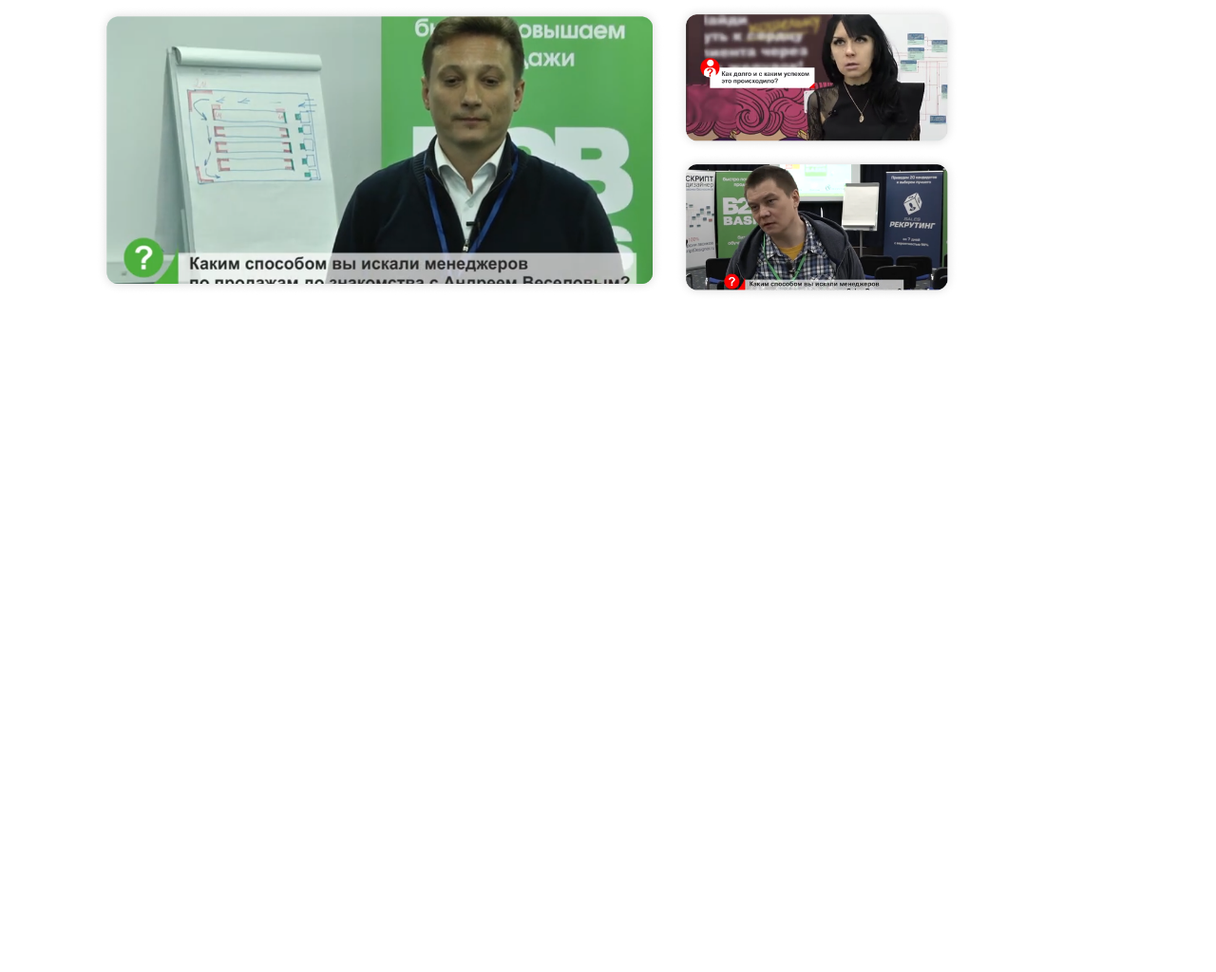
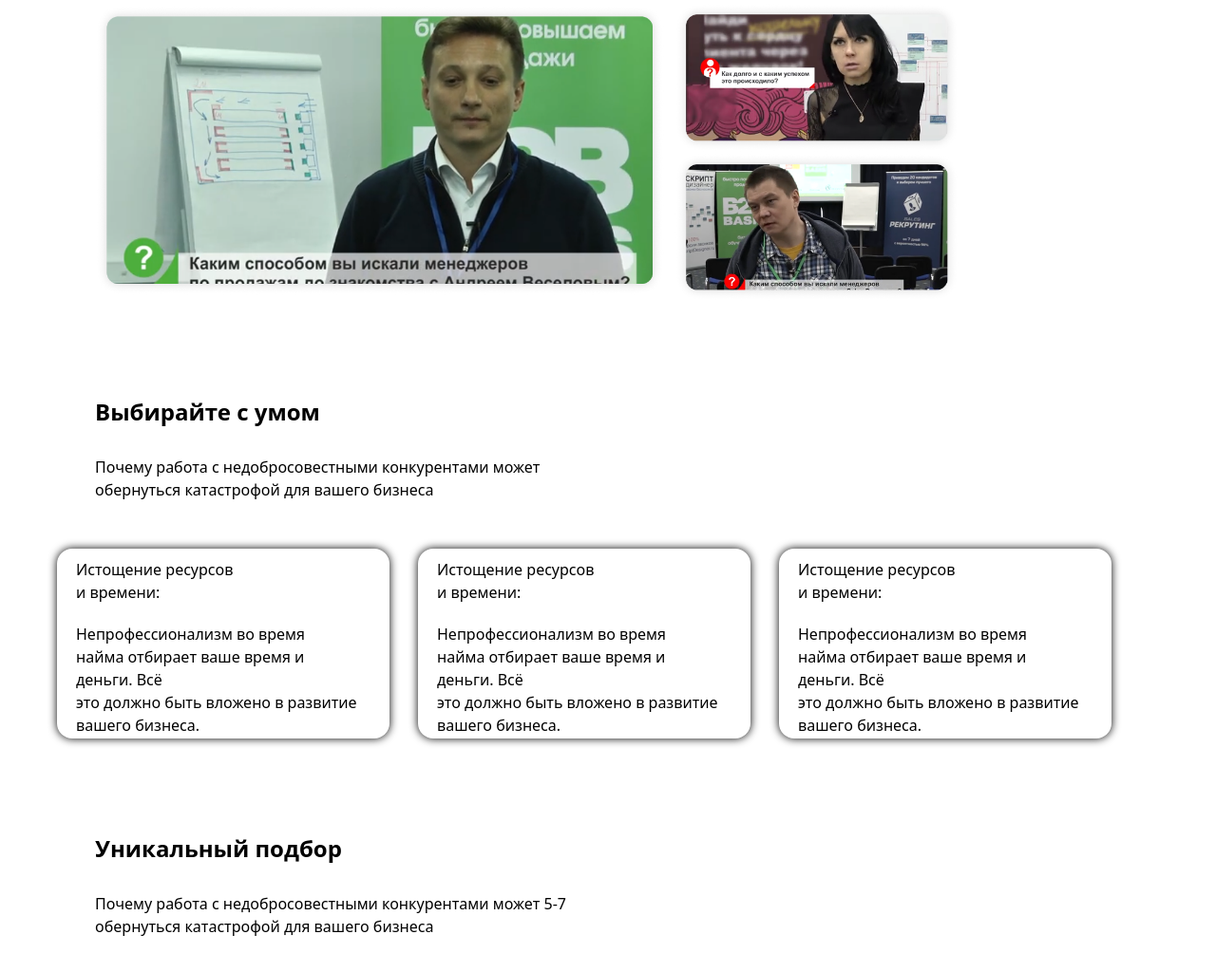
Before and after one commit to Rofe2008/exam2, a website: page index.html in a window 1280 px wide. Shown: the part 5225-6249 px from the top of the page at 95% size. Before the commit the page ends 5543 px from the top, so only its background shows below. Drawn offline with Linux system fonts and the light colour scheme.

Commit message:
eleveth commit

```diff
--- a/index.html
+++ b/index.html
@@ -387,5 +387,34 @@
           </div>
          </div>
       </div>
+      <div>
+        <h1 class="mt-[100px] lg:ml-[100px] ml-[20px] font-bold text-2xl">Выбирайте с умом</h1>
+        <p class="mt-[30px] lg:ml-[100px] ml-[20px]">Почему работа с недобросовестными конкурентами может <br> обернуться катастрофой для вашего бизнеса</p>
+      </div>
+      <div  class=" mt-[50px] lg:flex lg:gap-[20px] lg:ml-[50px]">
+      <div style="box-shadow: 0px 0px 10px 0px;" class="bg-white shadow-[0px_0px_10px_0x] w-[370px] ml-[10px] lg:w-[350px] h-[200px] rounded-2xl">
+      <h1 class="mt-[10px] ml-[20px] font-medium">Истощение ресурсов <br> и времени:</h1>
+      <p class="ml-[20px] mt-[20px]">Непрофессионализм во время <br> найма отбирает ваше время и деньги. Всё <br> это должно быть вложено в развитие <br> вашего бизнеса.</p>
+      </div>
+        <div style="box-shadow: 0px 0px 10px 0px;" class="bg-white shadow-[0px_0px_10px_0x] w-[370px] ml-[10px] lg:w-[350px] h-[200px] rounded-2xl">
+      <h1 class="mt-[10px] ml-[20px] font-medium">Истощение ресурсов <br> и времени:</h1>
+      <p class="ml-[20px] mt-[20px]">Непрофессионализм во время <br> найма отбирает ваше время и деньги. Всё <br> это должно быть вложено в развитие <br> вашего бизнеса.</p>
+      </div>
+          <div style="box-shadow: 0px 0px 10px 0px;" class="bg-white shadow-[0px_0px_10px_0x] w-[370px] ml-[10px] lg:w-[350px] h-[200px] rounded-2xl">
+      <h1 class="mt-[10px] ml-[20px] font-medium">Истощение ресурсов <br> и времени:</h1>
+      <p class="ml-[20px] mt-[20px]">Непрофессионализм во время <br> найма отбирает ваше время и деньги. Всё <br> это должно быть вложено в развитие <br> вашего бизнеса.</p>
+      </div>
+      </div>
+       <div>
+        <h1 class="mt-[100px] lg:ml-[100px] ml-[20px] font-bold text-2xl">Уникальный подбор</h1>
+        <p class="mt-[30px] lg:ml-[100px] ml-[20px]">Почему работа с недобросовестными конкурентами может 5-7 <br> обернуться катастрофой для вашего бизнеса</p>
+      </div>
+      <div class="mt-[50px]">
+        <div>
+         <div>
+          <img src="" alt="">
+         </div>
+        </div>
+      </div>
 </body>
 </html>
```
Also changed, not shown: src/Rectangle 40.png (added), src/output.css.
